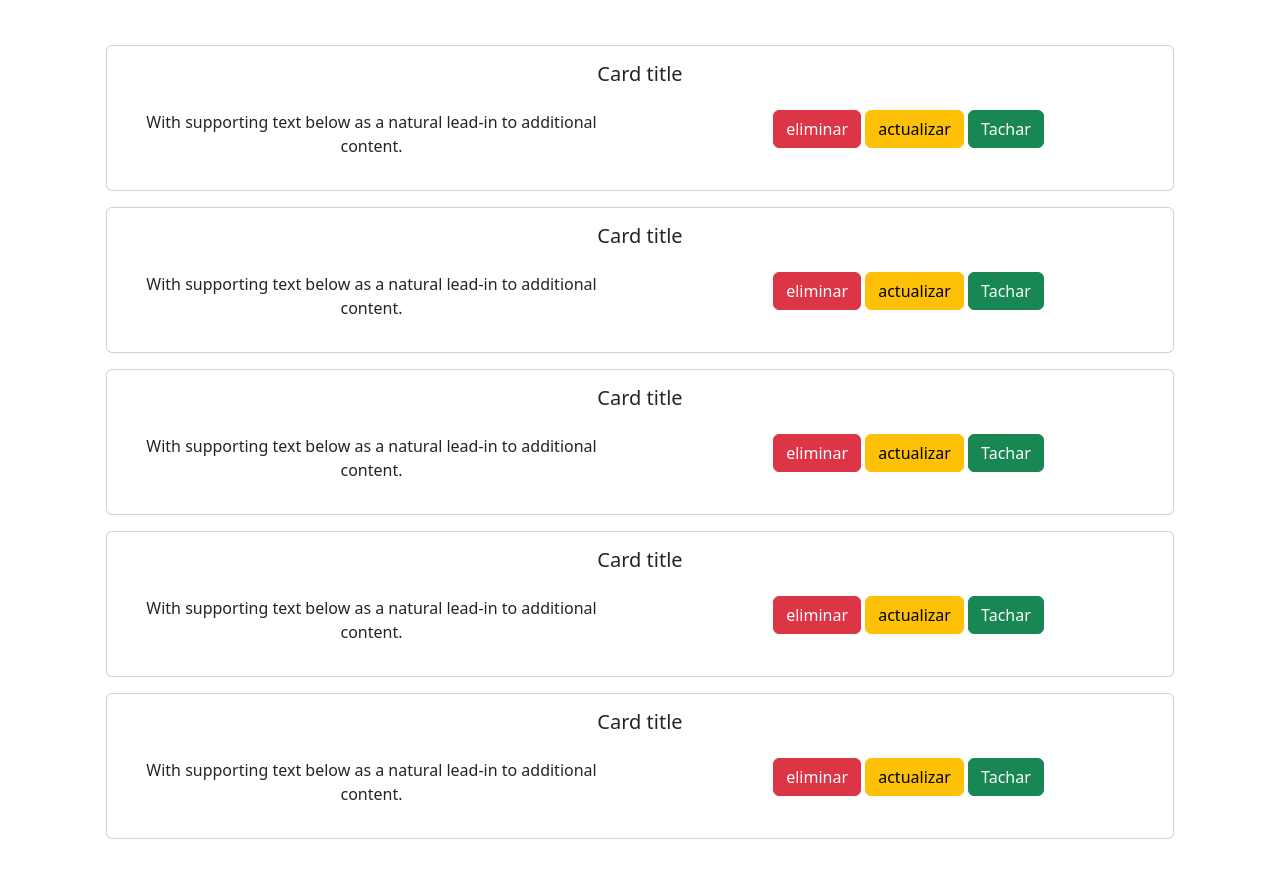
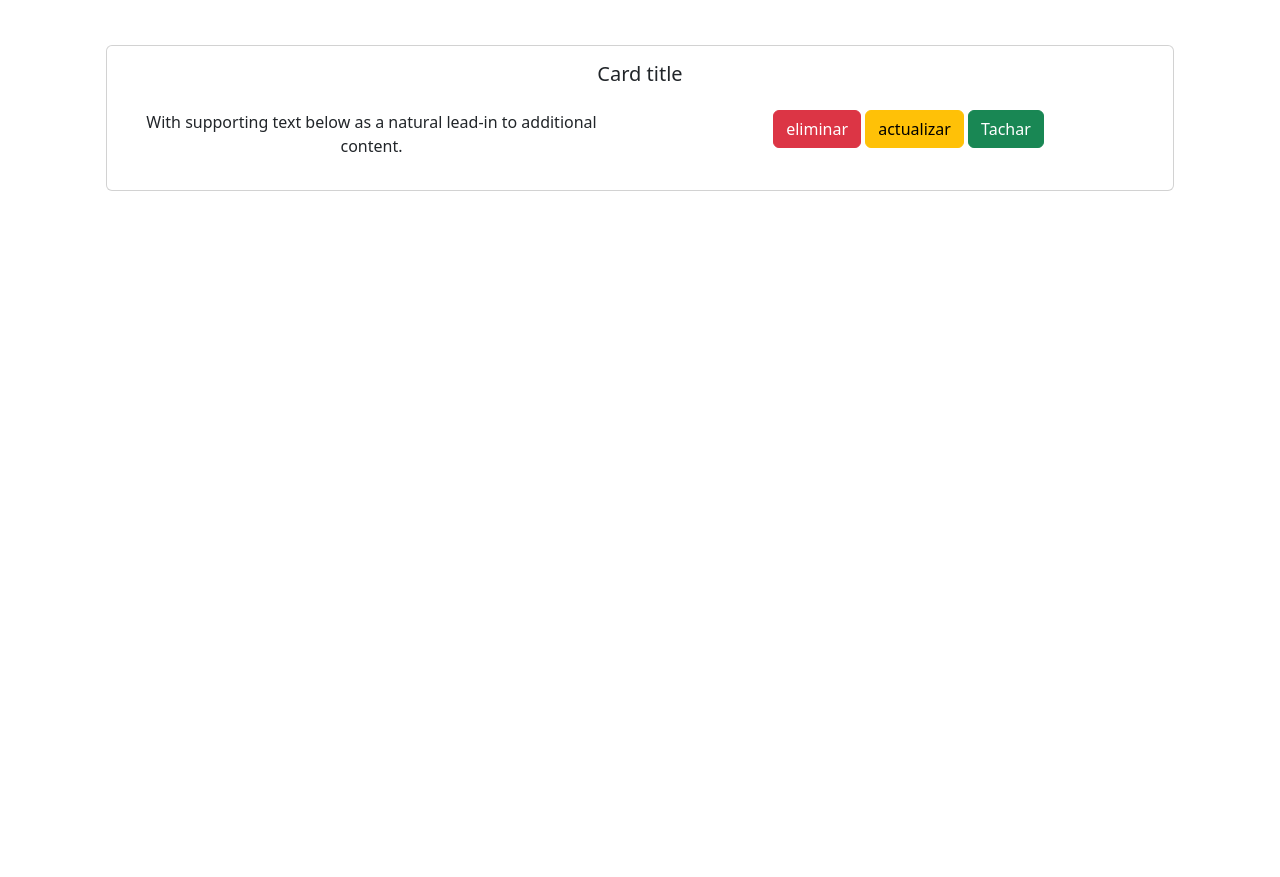
Before and after one commit to Duran24062005/JavaScript_S2_DuranAlexi, a plain HTML site: page todoApp/index.html in a window 1280 px wide. Shown: the part 137-1014 px from the top of the page. After the commit the page ends 800 px from the top, so only its background shows below. Drawn offline with nearby package versions, Linux system fonts and the light colour scheme.

Commit message:
feat: :rocket: added db file

```diff
--- a/todoApp/index.html
+++ b/todoApp/index.html
@@ -16,7 +16,7 @@
                 <input type="text" placeholder="Buscar ToDo" class="form-control col">
                 <button class="btn btn-primary col-2">Buscar</button>
             </div>
-            <section class="container center my-5">
+            <article class="container center my-5">
                 <div class="card w-80 mb-3">
                     <div class="card-body container">
                         <div class="row gap-3">
@@ -30,61 +30,9 @@
                         </div>
                     </div>
                 </div>
-                <div class="card w-80 mb-3">
-                    <div class="card-body container">
-                        <div class="row gap-3">
-                            <h5 class="card-title">Card title</h5>
-                            <p class="card-text col">With supporting text below as a natural lead-in to additional content.</p>
-                            <div class="col text-center mb-4">
-                                <button onclick="deleteItem(2)" class="btn btn-danger">eliminar</button>
-                                <button onclick="update(3)" class="btn btn-warning">actualizar</button>
-                                <button onclick="finish(5)" class="btn btn-success">Tachar</button>
-                            </div>
-                        </div>
-                    </div>
-                </div>
-                <div class="card w-80 mb-3">
-                    <div class="card-body container">
-                        <div class="row gap-3">
-                            <h5 class="card-title">Card title</h5>
-                            <p class="card-text col">With supporting text below as a natural lead-in to additional content.</p>
-                            <div class="col text-center mb-4">
-                                <button onclick="deleteItem(2)" class="btn btn-danger">eliminar</button>
-                                <button onclick="update(3)" class="btn btn-warning">actualizar</button>
-                                <button onclick="finish(5)" class="btn btn-success">Tachar</button>
-                            </div>
-                        </div>
-                    </div>
-                </div>
-                <div class="card w-80 mb-3">
-                    <div class="card-body container">
-                        <div class="row gap-3">
-                            <h5 class="card-title">Card title</h5>
-                            <p class="card-text col">With supporting text below as a natural lead-in to additional content.</p>
-                            <div class="col text-center mb-4">
-                                <button onclick="deleteItem(2)" class="btn btn-danger">eliminar</button>
-                                <button onclick="update(3)" class="btn btn-warning">actualizar</button>
-                                <button onclick="finish(5)" class="btn btn-success">Tachar</button>
-                            </div>
-                        </div>
-                    </div>
-                </div>
-                <div class="card w-80 mb-3">
-                    <div class="card-body container">
-                        <div class="row gap-3">
-                            <h5 class="card-title">Card title</h5>
-                            <p class="card-text col">With supporting text below as a natural lead-in to additional content.</p>
-                            <div class="col text-center mb-4">
-                                <button onclick="deleteItem(2)" class="btn btn-danger">eliminar</button>
-                                <button onclick="update(3)" class="btn btn-warning">actualizar</button>
-                                <button onclick="finish(5)" class="btn btn-success">Tachar</button>
-                            </div>
-                        </div>
-                    </div>
-                </div>
-            </section>
+            </article>
         </section>
     </main>
 </body>
-<script src="./script/script.js"></script>
+<script type="module" src="./script/script.js"></script>
 </html>
```
Also changed, not shown: todoApp/script/db/todo_db.js (added, +8 -0 lines).
